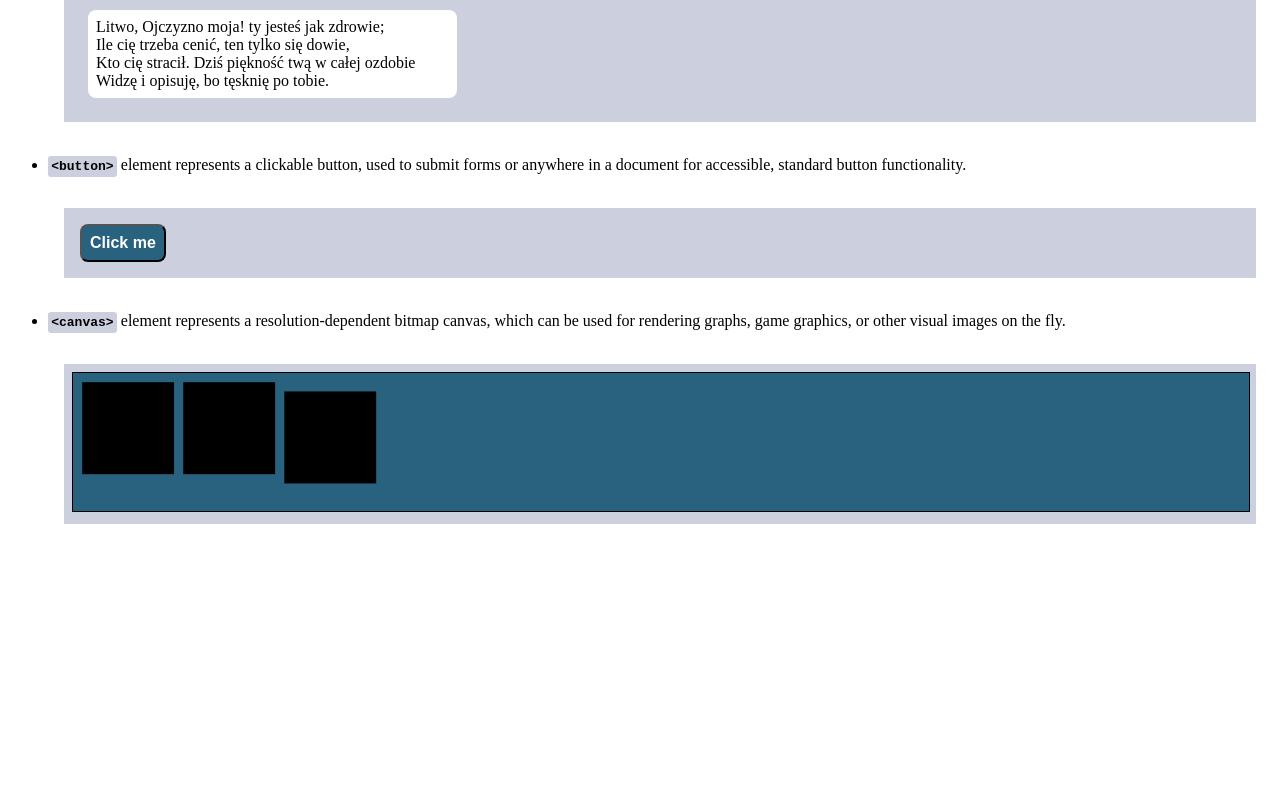
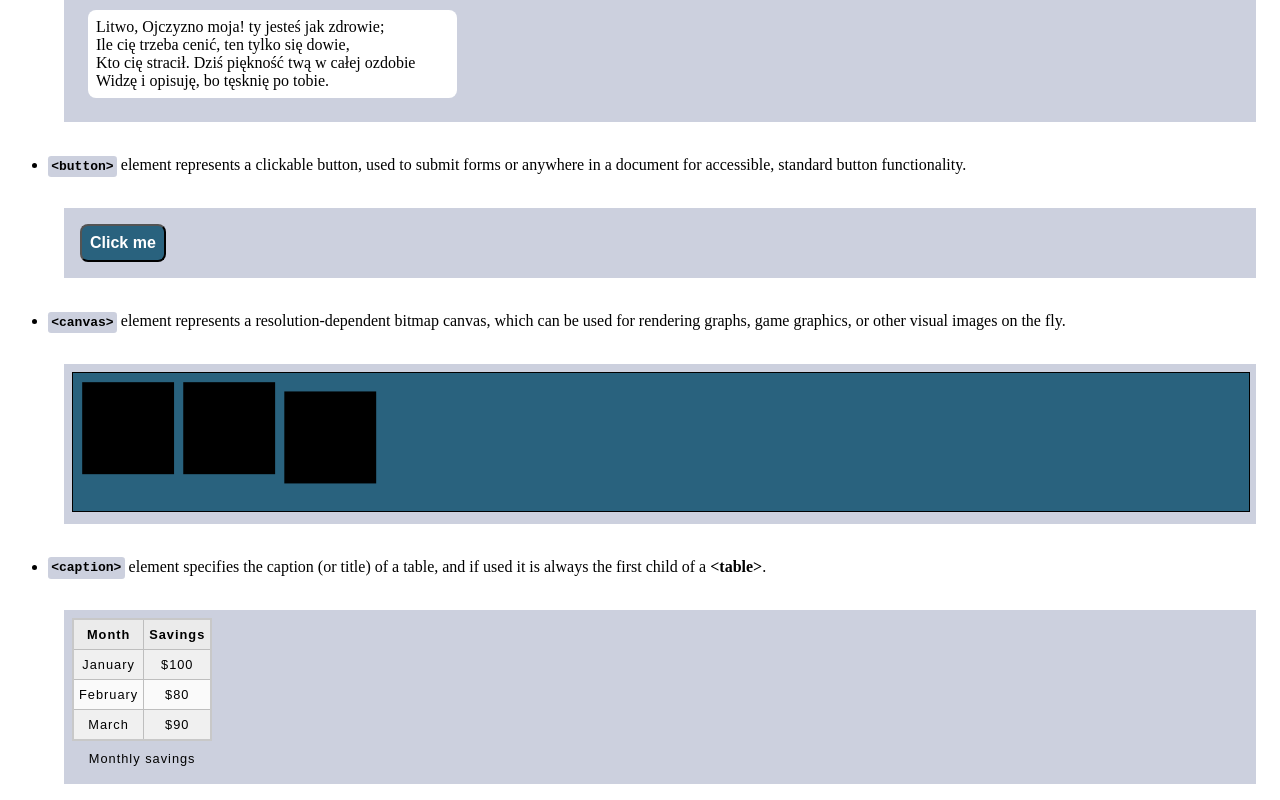
Before and after one commit to Janowoj/html-and-dom-manipulation-review, a plain HTML site: page index.html in a window 1280 px wide. Shown: the part 2042-2842 px from the top of the page. Before the commit the page ends 2616 px from the top, so only its background shows below. Drawn offline with Linux system fonts and the light colour scheme.

Commit message:
added caption

```diff
--- a/app.css
+++ b/app.css
@@ -102,3 +102,38 @@ aside>p {
     width: 100%;
     background: #29627e;
 }
+
+caption {
+    padding: 10px;
+    caption-side: bottom;
+}
+
+table {
+    border-collapse: collapse;
+    border: 2px solid rgb(200, 200, 200);
+    letter-spacing: 1px;
+    font-family: sans-serif;
+    font-size: 0.8rem;
+}
+
+td,
+th {
+    border: 1px solid rgb(190, 190, 190);
+    padding: 7px 5px;
+}
+
+th {
+    background-color: rgb(235, 235, 235);
+}
+
+td {
+    text-align: center;
+}
+
+tr:nth-child(even) td {
+    background-color: rgb(250, 250, 250);
+}
+
+tr:nth-child(odd) td {
+    background-color: rgb(240, 240, 240);
+}
--- a/index.html
+++ b/index.html
@@ -202,6 +202,34 @@
         </div>
         <br>
         <!--  -->
+        <li><code><b>&lt;caption&gt;</b></code> element specifies the caption (or title) of a table, and if used it is
+            always
+            the first child of a <b>&lt;table&gt;</b>.</li>
+        <br>
+        <div class="section">
+            <table>
+                <caption>Monthly savings</caption>
+                <thead>
+                    <tr>
+                        <th>Month</th>
+                        <th>Savings</th>
+                    </tr>
+                </thead>
+                <tbody>
+                    <tr>
+                        <td>January</td>
+                        <td>$100</td>
+                    </tr>
+                    <tr>
+                        <td>February</td>
+                        <td>$80</td>
+                    </tr>
+                    <tr>
+                        <td>March</td>
+                        <td>$90</td>
+                    </tr>
+                </tbody>
+            </table>
     </ul>
 
     <script type="module" src="app.js">
```
